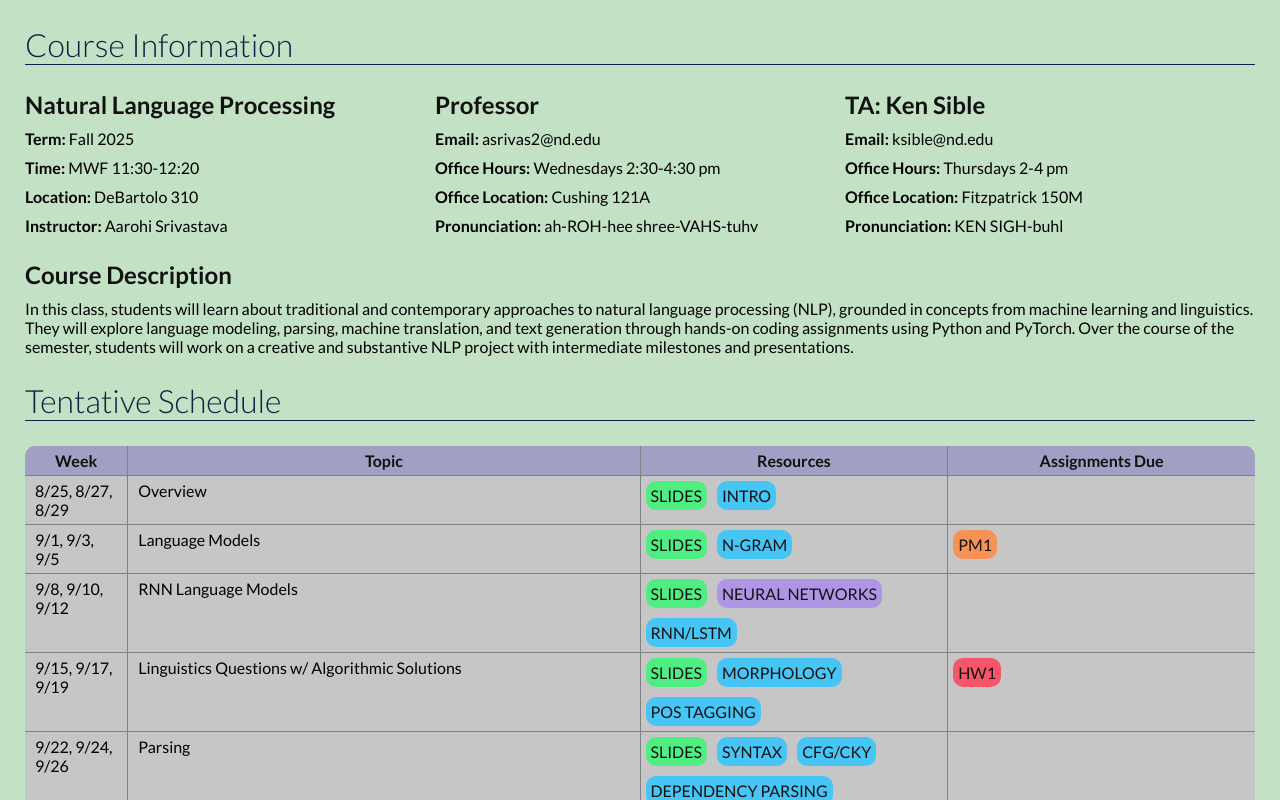
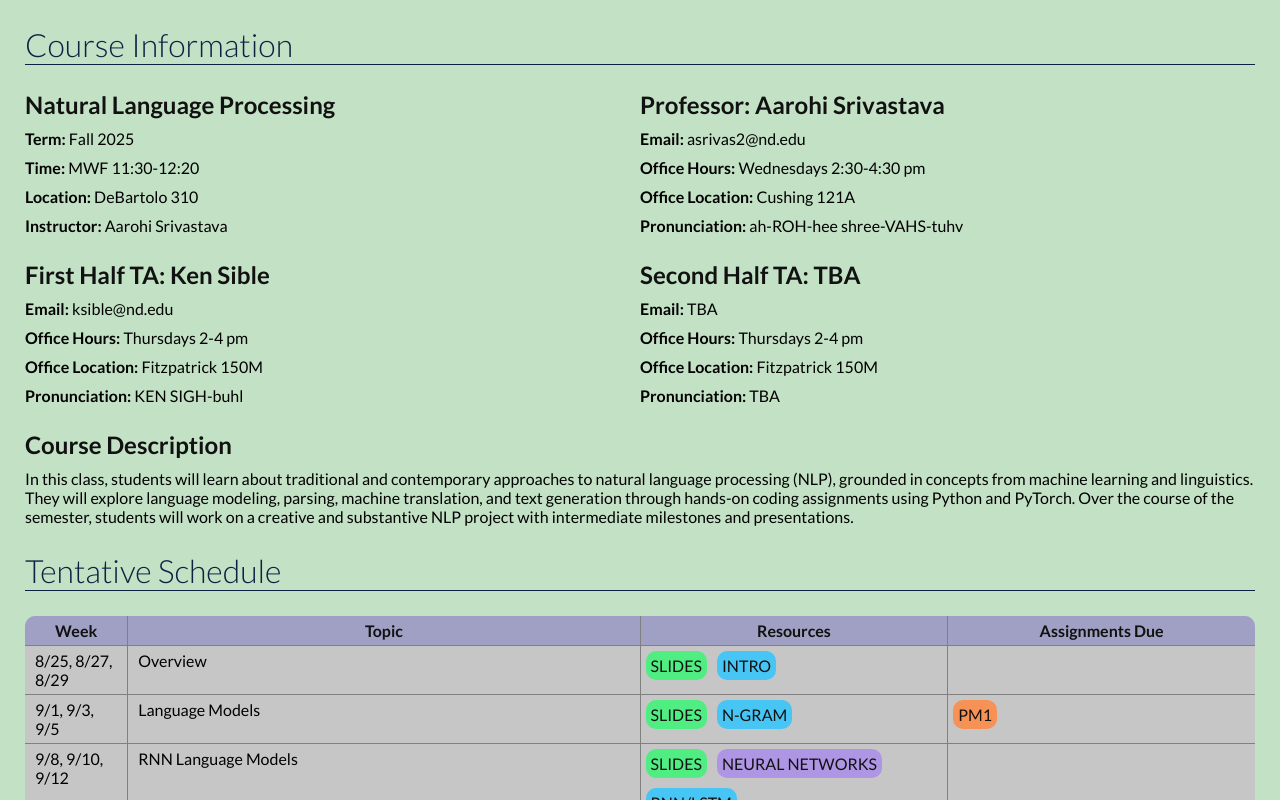
Before and after one commit to aarsri/cse40657, a React (Vite) app: page / in a window 1280 px wide. Shown: the top 800 px of the page. Built offline with nearby package versions, Linux system fonts and the light colour scheme.

Commit message:
added second TA

```diff
--- a/src/components/templates/overview.tsx
+++ b/src/components/templates/overview.tsx
@@ -5,7 +5,8 @@ const Overview = () => {
         Course Information
       </h1>
 
-      <article className="hide-big">
+      <div className="row-area-big">
+        <article>
           <h2 className="heading">
             Natural Language Processing
           </h2>
@@ -27,28 +28,9 @@ const Overview = () => {
           </div>
         </article>
 
-      <div className="row-area-big">
-        <article className="show-big">
-          <h2 className="heading">
-            Natural Language Processing
-          </h2>
-          <p>
-            <b>Term:</b> Fall 2025
-          </p>
-          <p>
-            <b>Time:</b> MWF 11:30-12:20
-          </p>
-          <p>
-            <b>Location:</b> DeBartolo 310
-          </p>
-          <p>
-            <b>Instructor:</b> Aarohi Srivastava
-          </p>
-        </article>
-
         <article>
           <h2 className="heading">
-            Professor
+            Professor: Aarohi Srivastava
           </h2>
 
           <div className="row-area-small">
@@ -68,10 +50,12 @@ const Overview = () => {
             </p>
           </div>
         </article>
+      </div>
 
+      <div className="row-area-big">
         <article>
           <h2 className="heading">
-            TA: Ken Sible
+            First Half TA: Ken Sible
           </h2>
 
           <div className="row-area-small">
@@ -91,6 +75,29 @@ const Overview = () => {
             </p>
           </div>
         </article>
+
+        <article>
+          <h2 className="heading">
+            Second Half TA: TBA
+          </h2>
+
+          <div className="row-area-small">
+            <p>
+              <b>Email:</b> TBA
+            </p>
+            <p>
+              <b>Office Hours:</b> Thursdays 2-4 pm
+            </p>
+          </div>
+          <div className="row-area-small">
+            <p>
+              <b>Office Location:</b> Fitzpatrick 150M
+            </p>
+            <p>
+              <b>Pronunciation:</b> TBA
+            </p>
+          </div>
+        </article>
       </div>
 
       <article>
```
Lines whose indentation alone changed are shown as unchanged.
